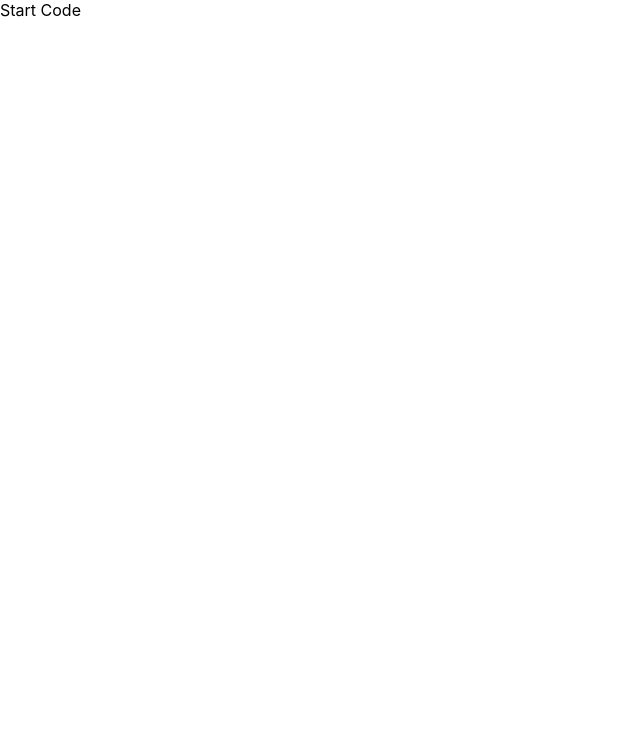
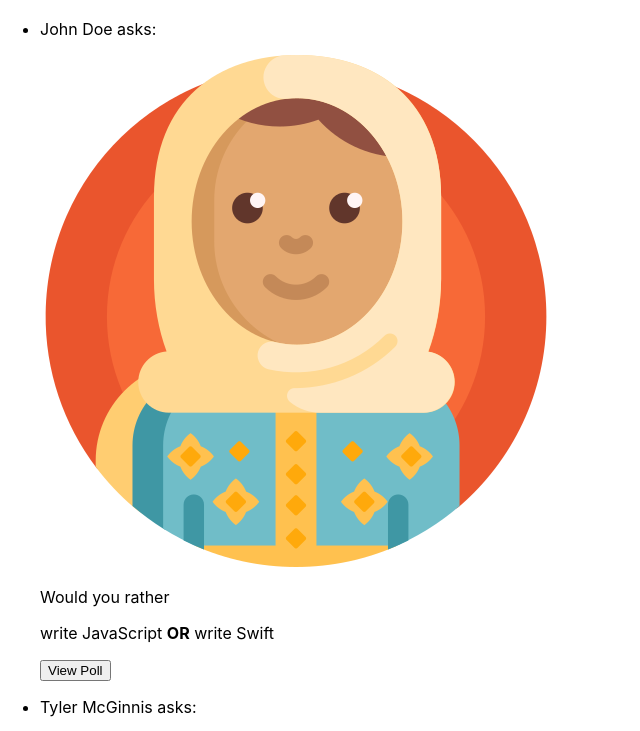
Before and after one commit to rarlala/WouldYouRather, a React (Create React App) app in the folder would-you-rather/: page / in a window 1280 px wide. Shown: the top 731 px of the page, without its empty margins (0-640 px from the left). Built offline with nearby package versions, Linux system fonts and the light colour scheme.

Commit message:
add Dashboard, Questions component

```diff
--- a/would-you-rather/src/components/App.js
+++ b/would-you-rather/src/components/App.js
@@ -1,6 +1,7 @@
 import React, { Component } from 'react';
 import { connect } from 'react-redux';
 import { handleInitialDate } from '../actions/shared';
+import Dashboard from './Dashboard';
 
 class App extends Component {
   componentDidMount() {
@@ -8,8 +9,18 @@ class App extends Component {
   }
 
   render() {
-    return <div>Start Code</div>;
+    return (
+      <div className="container">
+        {this.props.loading === true ? null : <Dashboard />}
+      </div>
+    );
   }
 }
 
-export default connect()(App);
+function mapStateToProps({ authedUser }) {
+  return {
+    loading: authedUser === null
+  };
+}
+
+export default connect(mapStateToProps)(App);
--- /dev/null
+++ b/would-you-rather/src/components/Dashboard.js
@@ -0,0 +1,31 @@
+import React, { Component } from 'react';
+import { connect } from 'react-redux';
+import Question from './Question';
+
+class Dashboard extends Component {
+  render() {
+    return (
+      <div>
+        <h3 className="center"></h3>
+        <ul className="dashboard-list">
+          {this.props.questionsIds.map(id => (
+            <li key={id}>
+              <Question id={id} />
+              {/* <div>Questions Id: {id}</div> */}
+            </li>
+          ))}
+        </ul>
+      </div>
+    );
+  }
+}
+
+function mapStateToProps({ questions }) {
+  return {
+    questionsIds: Object.keys(questions).sort(
+      (a, b) => questions[b].timestamp - questions[a].timestamp
+    )
+  };
+}
+
+export default connect(mapStateToProps)(Dashboard);
--- /dev/null
+++ b/would-you-rather/src/components/Question.js
@@ -0,0 +1,60 @@
+import React, { Component } from 'react';
+import { connect } from 'react-redux';
+import { formatQuestion } from '../utils/helpers';
+
+class Question extends Component {
+  render() {
+    const { question } = this.props;
+
+    if (question === null) {
+      return <p>No Question</p>;
+    }
+
+    console.log('hey', this.props);
+
+    const {
+      name,
+      id,
+      avatarURL,
+      optionOne,
+      optionTwo,
+      text1,
+      text2,
+      hasAnswered
+    } = question;
+
+    return (
+      <div>
+        <div className="question">
+          <p className="author">{name} asks:</p>
+          <div className="question-box">
+            <div className="question-box-left">
+              <img
+                src={avatarURL}
+                alt={`Avatar of ${name}`}
+                className="avatar"
+              />
+            </div>
+            <div className="question-box-right">
+              <p className="title">Would you rather</p>
+              <p className="question-text">
+                {text1} <strong>OR</strong> {text2}
+              </p>
+              <button type="submit" className="view-poll">View Poll</button>
+            </div>
+          </div>
+        </div>
+      </div>
+    );
+  }
+}
+
+function mapStateToProps({ authedUser, users, questions }, { id }) {
+  const question = questions[id];
+  return {
+    authedUser,
+    question: formatQuestion(question, users[question.author], authedUser)
+  };
+}
+
+export default connect(mapStateToProps)(Question);
--- /dev/null
+++ b/would-you-rather/src/utils/helpers.js
@@ -0,0 +1,17 @@
+export function formatQuestion(question, author, authedUser) {
+  const { id, optionOne, optionTwo } = question;
+  const { name, avatarURL } = author;
+
+  return {
+    name,
+    id,
+    avatarURL,
+    optionOne,
+    optionTwo,
+    text1: optionOne['text'],
+    text2: optionTwo['text'],
+    hasAnswered:
+      optionOne['votes'].includes(authedUser) ||
+      optionTwo['votes'].includes(authedUser)
+  };
+}
```
